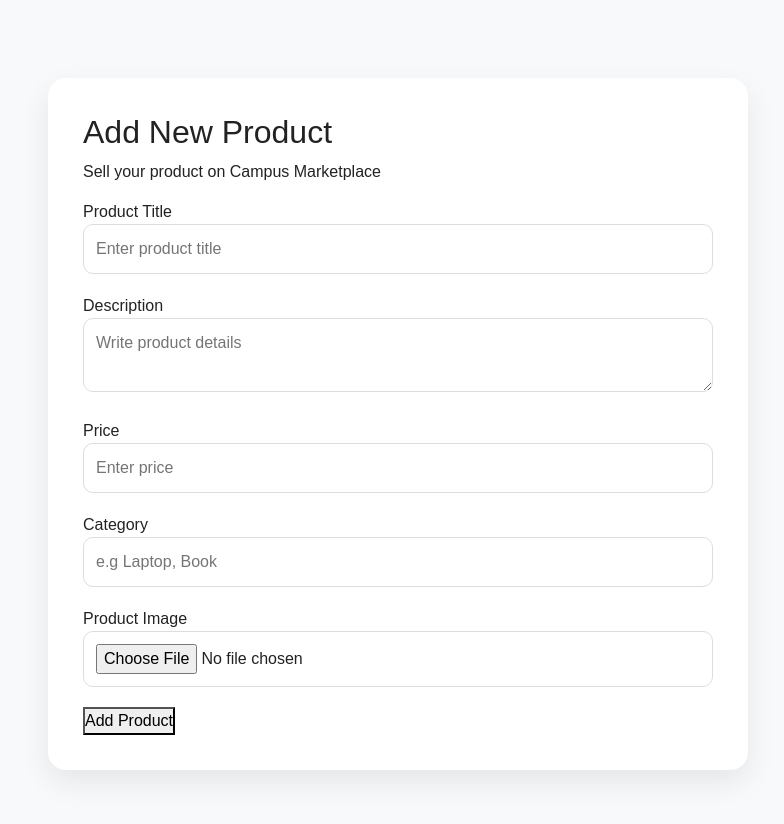
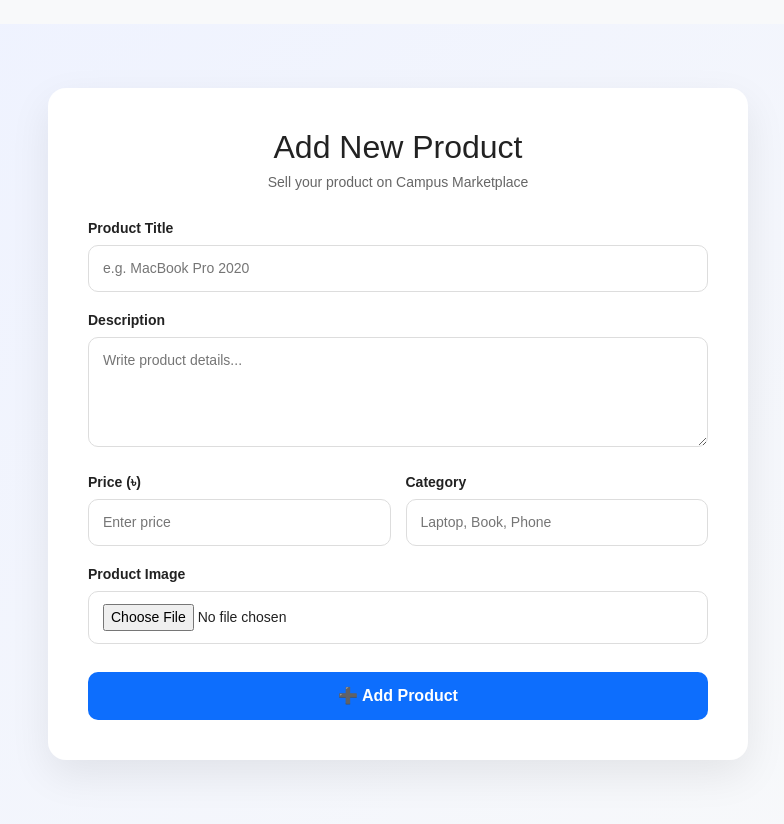
Before and after one commit to kawchar-hossen/campus-marketplace, a Flask app: page /product/add in a window 1280 px wide. Shown: the part 62-886 px from the top of the page, without its empty margins (242-1026 px from the left). Run offline with Flask 3, Linux system fonts and the light colour scheme; the visitor is signed in with stand-in values (Sample User, id 1).

Commit message:
product_add html page

```diff
--- a/app/__init__.py
+++ b/app/__init__.py
@@ -41,13 +41,16 @@ def create_app():
     from app.routes.order_routes import order
     from app.routes.admin_routes import admin
 
+
     app.register_blueprint(main)
     app.register_blueprint(auth)
     app.register_blueprint(product)
     app.register_blueprint(wishlist)
     app.register_blueprint(chat)
     app.register_blueprint(order)
+    #app.register_blueprint(order, url_prefix="/order")
     app.register_blueprint(admin)
+
 
     from app.sockets.chat_socket import register_socket_events
     register_socket_events(socketio)
--- a/static/css/style.css
+++ b/static/css/style.css
@@ -86,72 +86,84 @@ img {
     padding: 40px 20px;
 }
 
+/* HEADER */
 .wishlist-header {
     display: flex;
     justify-content: space-between;
     align-items: center;
     margin-bottom: 30px;
     flex-wrap: wrap;
-    gap: 15px;
+    gap: 10px;
 }
 
 .wishlist-header h1 {
     font-size: 32px;
 }
 
-.btn-back,
-.btn-shop {
-    background: #111;
-    color: #fff;
-    padding: 10px 18px;
-    border-radius: 8px;
+.sub-text {
+    font-size: 14px;
+    color: #777;
 }
 
-.btn-back:hover,
-.btn-shop:hover {
-    background: #333;
-}
-
+/* GRID */
 .wishlist-grid {
     display: grid;
     grid-template-columns: repeat(auto-fit, minmax(260px, 1fr));
     gap: 25px;
 }
 
+/* CARD */
 .wishlist-card {
     background: #fff;
-    border-radius: 15px;
+    border-radius: 16px;
     overflow: hidden;
-    box-shadow: 0 8px 20px rgba(0,0,0,0.08);
+    box-shadow: 0 10px 25px rgba(0,0,0,0.08);
     transition: 0.3s;
 }
 
 .wishlist-card:hover {
-    transform: translateY(-5px);
+    transform: translateY(-6px);
 }
 
-.wishlist-card img {
+/* IMAGE */
+.wishlist-image img {
     width: 100%;
     height: 220px;
     object-fit: cover;
 }
 
+.no-image {
+    height: 220px;
+    display: flex;
+    justify-content: center;
+    align-items: center;
+    background: #f1f1f1;
+    color: #888;
+}
+
+/* INFO */
 .wishlist-info {
-    padding: 18px;
+    padding: 16px;
 }
 
 .wishlist-info h3 {
-    margin-bottom: 10px;
-    font-size: 20px;
+    font-size: 18px;
+    margin-bottom: 8px;
 }
 
 .price {
-    color: #e63946;
-    font-size: 18px;
+    color: #198754;
     font-weight: bold;
-    margin-bottom: 15px;
+    margin-bottom: 8px;
 }
 
+.wishlist-note {
+    font-size: 12px;
+    color: #888;
+    margin-bottom: 12px;
+}
+
+/* BUTTONS */
 .wishlist-buttons {
     display: flex;
     gap: 10px;
@@ -164,6 +176,7 @@ img {
     border-radius: 8px;
     background: #0d6efd;
     color: #fff;
+    font-size: 14px;
 }
 
 .btn-view:hover {
@@ -177,55 +190,132 @@ img {
     border-radius: 8px;
     background: #dc3545;
     color: #fff;
+    font-size: 14px;
 }
 
 .btn-remove:hover {
     background: #bb2d3b;
 }
 
+.btn-remove.full {
+    width: 100%;
+}
+
+/* EMPTY STATE */
 .empty-wishlist {
     text-align: center;
     padding: 80px 20px;
     background: #fff;
-    border-radius: 15px;
+    border-radius: 16px;
+    box-shadow: 0 8px 20px rgba(0,0,0,0.06);
+}
+
+.empty-icon {
+    font-size: 40px;
+    margin-bottom: 10px;
 }
 
 /* =====================================
-   ADD PRODUCT PAGE
+   ADD PRODUCT PAGE (PROFESSIONAL)
 ===================================== */
 .add-product-page {
     min-height: 100vh;
     display: flex;
     justify-content: center;
     align-items: center;
-    padding: 40px 15px;
+    padding: 50px 15px;
+    background: linear-gradient(135deg, #eef2ff, #f8f9fa);
 }
 
 .add-product-box {
     width: 100%;
     max-width: 700px;
     background: #fff;
-    padding: 35px;
+    padding: 40px;
     border-radius: 18px;
-    box-shadow: 0 12px 30px rgba(0,0,0,0.08);
+    box-shadow: 0 15px 40px rgba(0,0,0,0.08);
 }
 
-.add-product-box h2 {
-    font-size: 32px;
+/* Header */
+.form-header {
+    text-align: center;
+    margin-bottom: 25px;
 }
 
+.form-header h2 {
+    font-size: 32px;
+    margin-bottom: 5px;
+}
+
+.form-header p {
+    color: #666;
+    font-size: 14px;
+}
+
+/* Form */
 .product-form .form-group {
-    margin-bottom: 20px;
+    margin-bottom: 18px;
+}
+
+.product-form label {
+    display: block;
+    margin-bottom: 6px;
+    font-weight: 600;
+    font-size: 14px;
 }
 
 .product-form input,
 .product-form textarea {
     width: 100%;
-    padding: 12px;
+    padding: 12px 14px;
     border: 1px solid #ddd;
     border-radius: 10px;
+    font-size: 14px;
+    transition: 0.3s;
 }
 
+/* Focus effect */
+.product-form input:focus,
+.product-form textarea:focus {
+    border-color: #0d6efd;
+    outline: none;
+    box-shadow: 0 0 0 2px rgba(13,110,253,0.1);
+}
+
+/* Row layout */
+.form-row {
+    display: flex;
+    gap: 15px;
+}
+
+.form-row .form-group {
+    flex: 1;
+}
+
+/* File input */
+.file-input {
+    border: none;
+}
+
+/* Submit Button */
+.btn-submit {
+    width: 100%;
+    margin-top: 10px;
+    padding: 12px;
+    background: #0d6efd;
+    color: #fff;
+    border: none;
+    border-radius: 10px;
+    font-weight: 600;
+    font-size: 16px;
+    cursor: pointer;
+    transition: 0.3s ease;
+}
+
+.btn-submit:hover {
+    background: #0b5ed7;
+    transform: translateY(-1px);
+}
 /* =====================================
    PRODUCT DETAIL PAGE
 ===================================== */
@@ -418,6 +508,25 @@ img {
     border-radius: 15px;
 }
 
+/*CANCEL BUTTON HERE */
+.btn-cancel {
+    margin-top: 10px;
+    padding: 10px 16px;
+    border-radius: 8px;
+    border: none;
+    background: #dc3545;
+    color: #fff;
+    font-weight: 600;
+    cursor: pointer;
+    transition: 0.3s ease;
+}
+
+.btn-cancel:hover {
+    background: #bb2d3b;
+    transform: translateY(-1px);
+}
+
+
 /* =====================================
    RESPONSIVE
 ===================================== */
--- a/templates/add_product.html
+++ b/templates/add_product.html
@@ -6,42 +6,44 @@
 
     <div class="add-product-box">
 
-        <h2>Add New Product</h2>
-        <p class="sub-text">Sell your product on Campus Marketplace</p>
+        <div class="form-header">
+            <h2>Add New Product</h2>
+            <p>Sell your product on Campus Marketplace</p>
+        </div>
 
         <form method="POST" enctype="multipart/form-data" class="product-form">
 
             <div class="form-group">
                 <label>Product Title</label>
-                <input type="text" name="title" placeholder="Enter product title" required>
+                <input type="text" name="title" placeholder="e.g. MacBook Pro 2020" required>
             </div>
 
             <div class="form-group">
                 <label>Description</label>
-                <textarea name="description" placeholder="Write product details"></textarea>
+                <textarea name="description" rows="4" placeholder="Write product details..."></textarea>
             </div>
 
             <div class="form-row">
 
                 <div class="form-group">
-                    <label>Price</label>
+                    <label>Price (৳)</label>
                     <input type="number" step="0.01" name="price" placeholder="Enter price" required>
                 </div>
 
                 <div class="form-group">
                     <label>Category</label>
-                    <input type="text" name="category" placeholder="e.g Laptop, Book">
+                    <input type="text" name="category" placeholder="Laptop, Book, Phone">
                 </div>
 
             </div>
 
             <div class="form-group">
                 <label>Product Image</label>
-                <input type="file" name="image">
+                <input type="file" name="image" class="file-input">
             </div>
 
             <button type="submit" class="btn-submit">
-                Add Product
+                ➕ Add Product
             </button>
 
         </form>
```
Also changed, not shown: app/routes/order_routes.py (+28 -0 lines), templates/orders.html (+41 -6 lines), templates/wishlist.html (+41 -25 lines), static/images/4355a4793eb1458e95e323d08edf4379.jpg (deleted), static/images/deb3e9e492ea47db8a2d3595c0ee5945.jpg (added).
